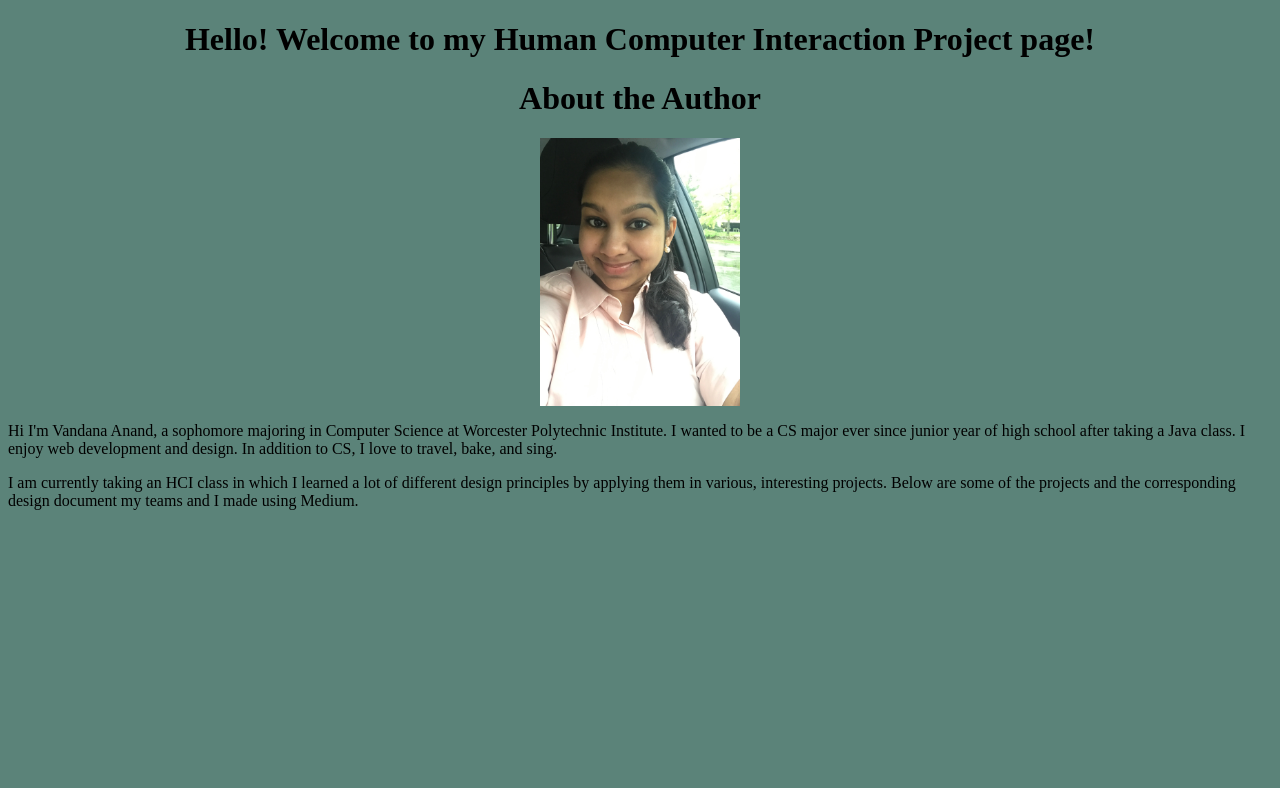
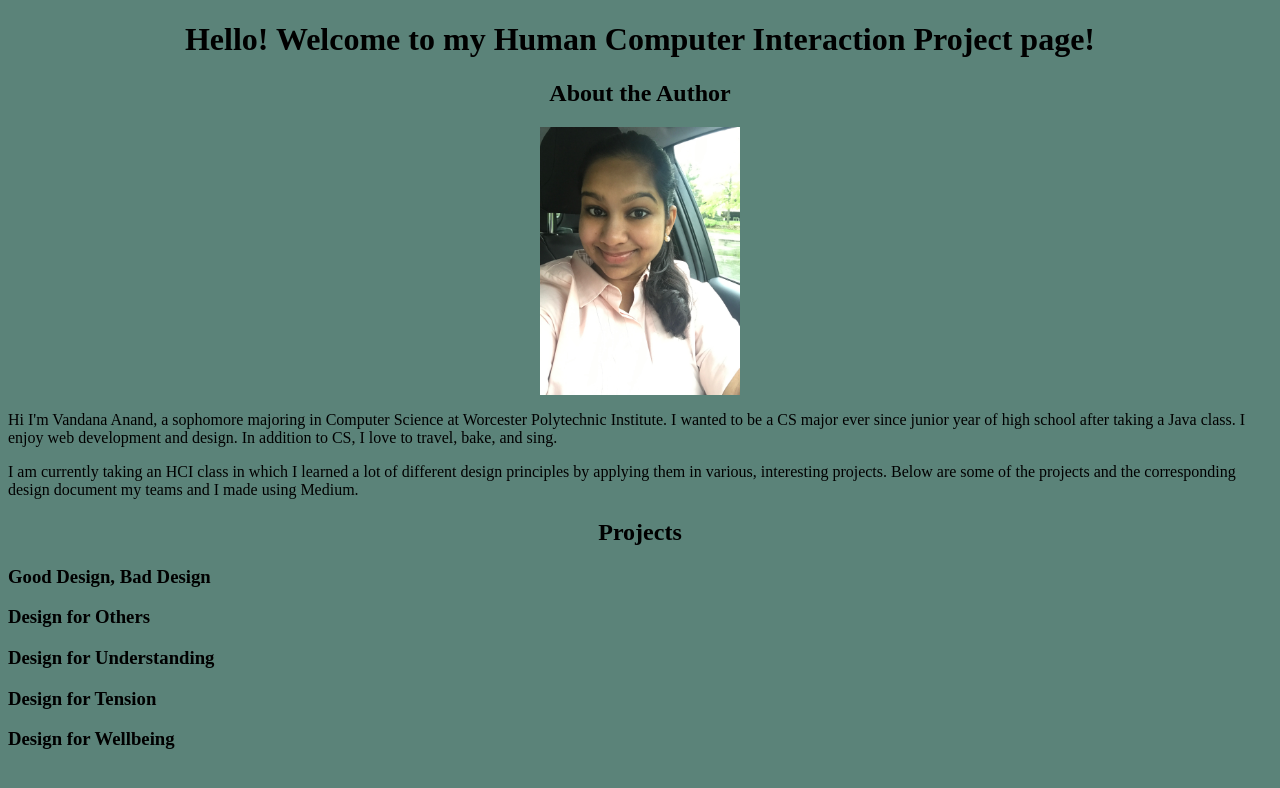
Before and after one commit to vanand23/vanand23.github.io, a plain HTML site: page index.html in a window 1280 px wide. Drawn offline with Linux system fonts and the light colour scheme.

Commit message:
fifth commit

```diff
--- a/index.html
+++ b/index.html
@@ -39,12 +39,23 @@ body {
 <body>
 
 <h1 style="text-align:center;"> Hello! Welcome to my Human Computer Interaction Project page! </h1>
-<h1 style="text-align:center;"> About the Author </h1>
+<h2 style="text-align:center;"> About the Author </h2>
 <img src="mypic.jpg" alt="My profile picture" class="center" width="200" height="268">
 <p> Hi I'm Vandana Anand, a sophomore majoring in Computer Science at Worcester Polytechnic Institute. I wanted to be a CS major ever since junior year of high school after taking a Java class. I enjoy web development and design. In addition to CS, I love to travel, bake, and sing. </p>
 
 <p>I am currently taking an HCI class in which I learned a lot of different design principles by applying them in various, interesting projects. Below are some of the projects and the corresponding design document my teams and I made using Medium. </p>
 
+<h2 style="text-align:center;"> Projects </h2>
+
+<h3> Good Design, Bad Design </h3>
+
+<h3> Design for Others </h3>
+
+<h3> Design for Understanding </h3>
+
+<h3> Design for Tension </h3>
+
+<h3> Design for Wellbeing </h3>
 
 </body>
 </html>
```
